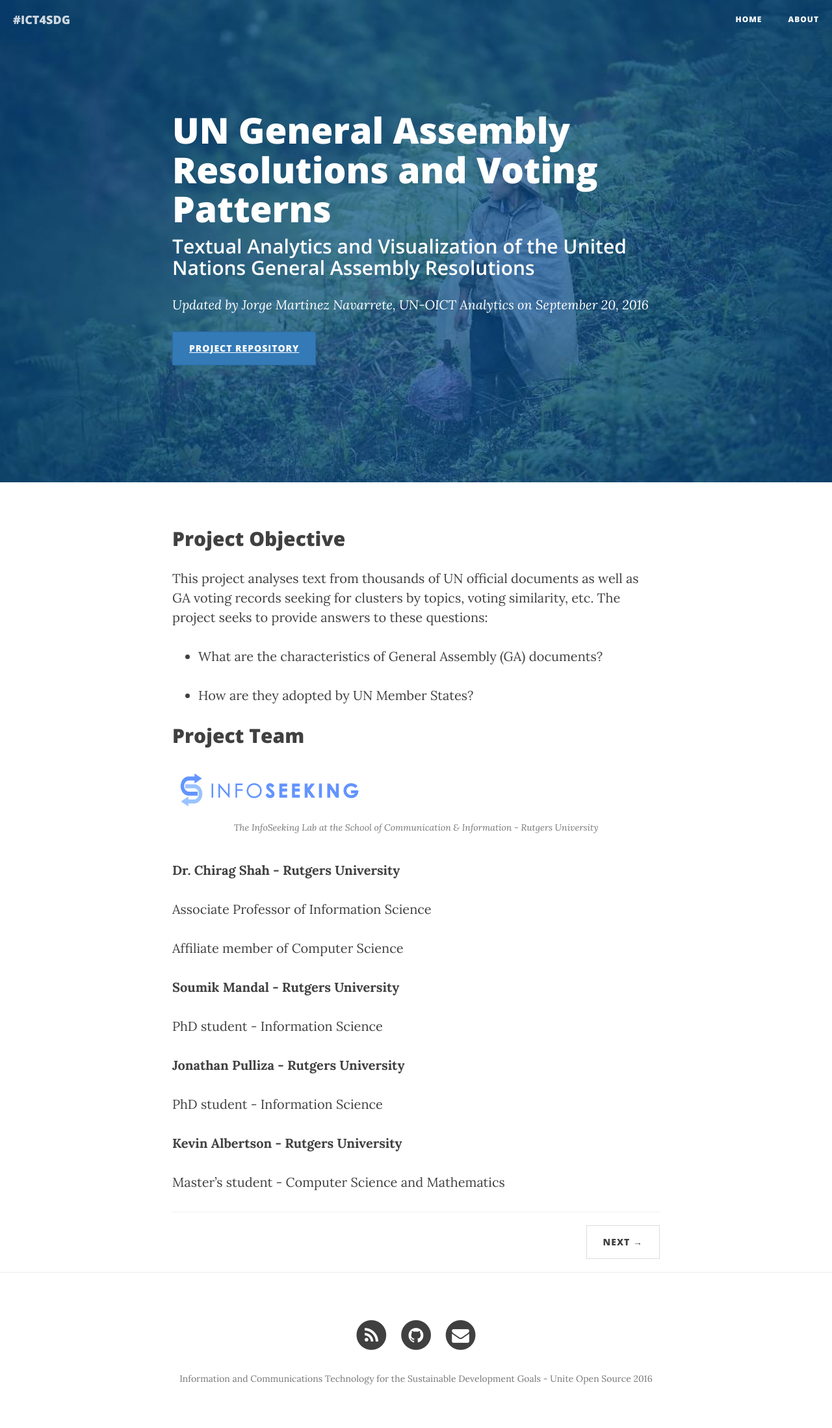
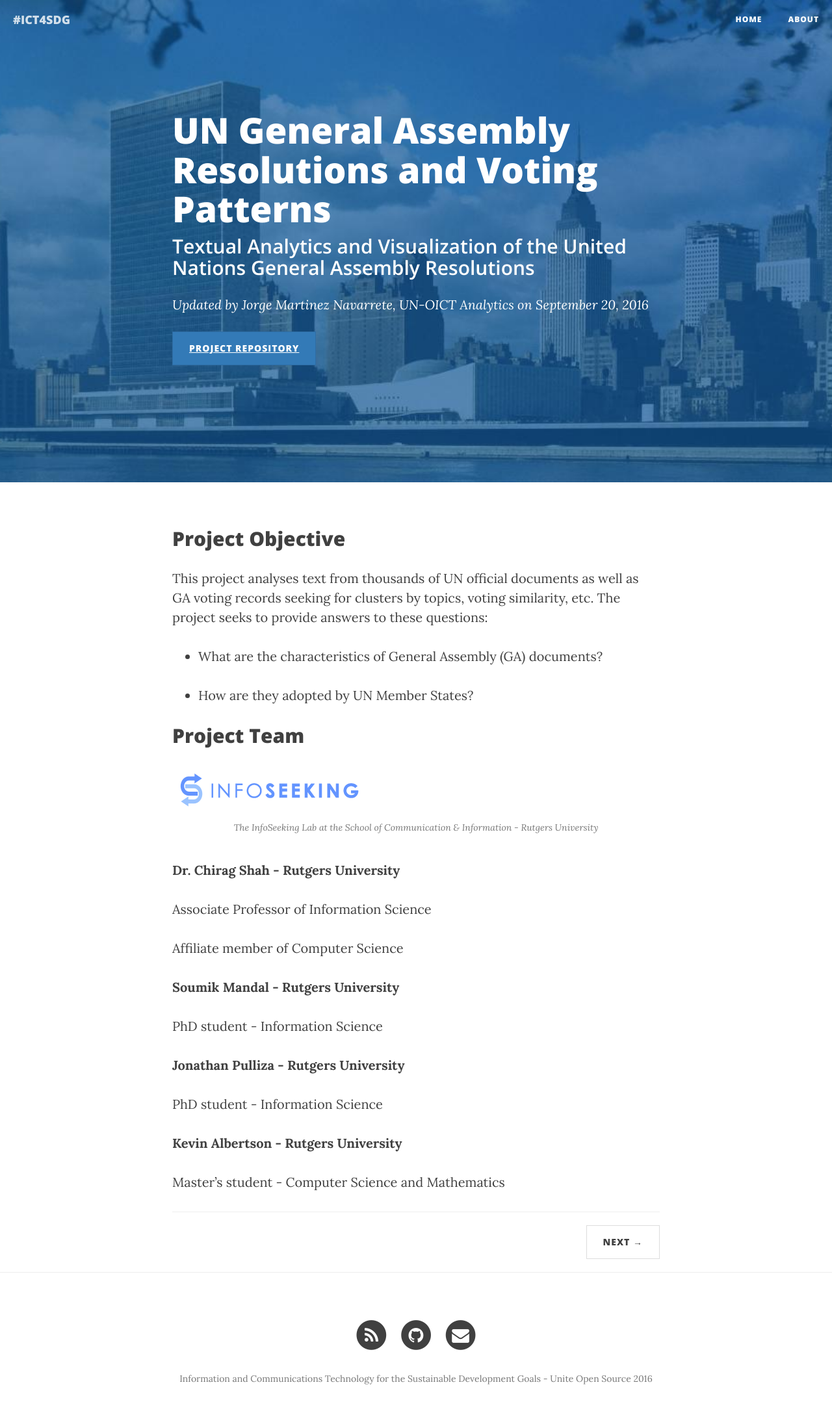
Before and after one commit to jmmnn/ICT4SD.github.io, a Jekyll site: the page built from _posts/2016-09-25-Project_GA.markdown, in a window 1280 px wide. Shown: the whole page at 65% size. Built offline with Jekyll 4.4.1, drawn with Linux system fonts in a browser that asks for light colours; nearby versions of some CDN libraries.

Commit message:
changed GA image

```diff
--- a/_posts/2016-09-25-Project_GA.markdown
+++ b/_posts/2016-09-25-Project_GA.markdown
@@ -1,5 +1,6 @@
 ---
 layout:     post
+header-img: "img/un-view.jpg"
 title:      "UN General Assembly Resolutions and Voting Patterns"
 subtitle:   "Textual Analytics and Visualization of the United Nations General Assembly Resolutions"
 repository: "UN-General-Assembly-Resolutions-and-Voting-Patterns"
```
Also changed, not shown: img/un-view.jpg (added).
